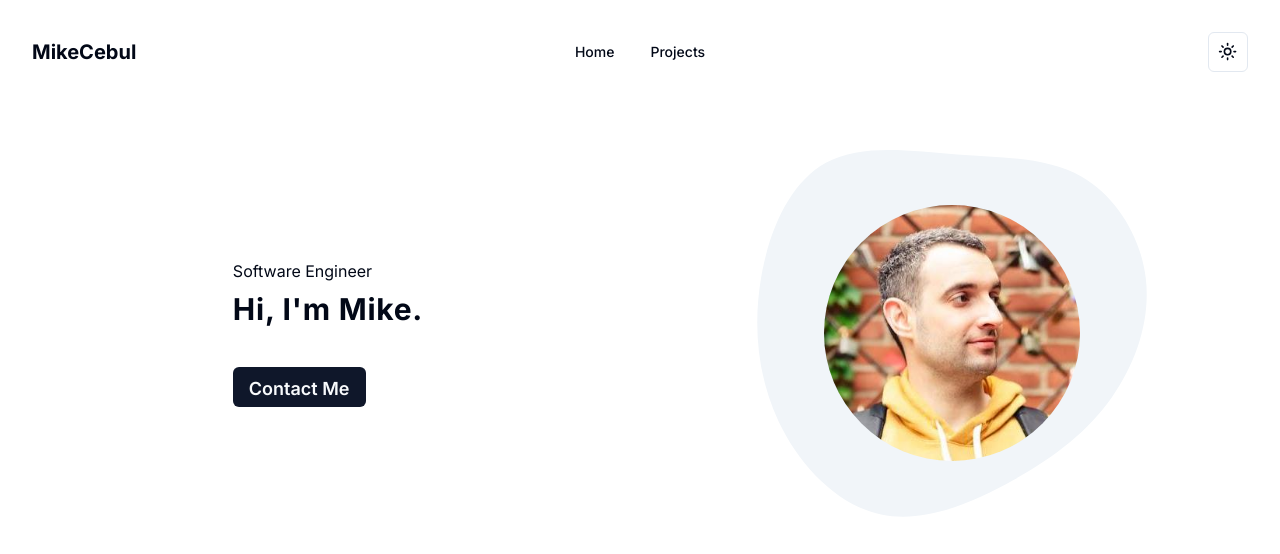
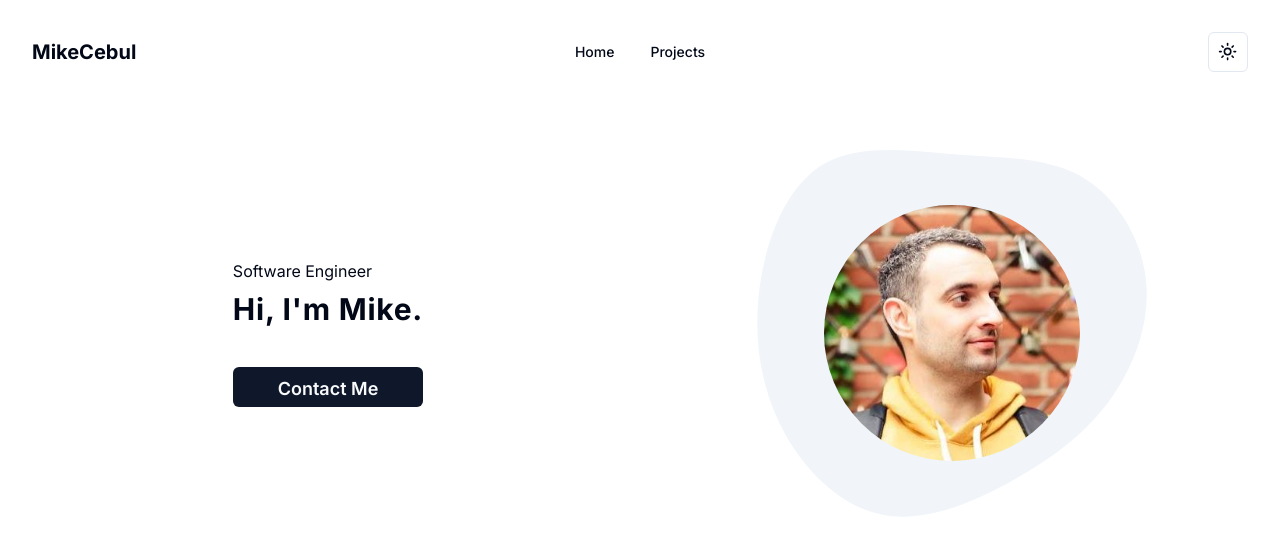
Before and after one commit to mikecebul/next-portfolio, a Next.js app: page / in a window 1280 px wide. Shown: the top 554 px of the page. Built offline with nearby package versions, Linux system fonts and the light colour scheme.

Commit message:
Chore: email contact me button

```diff
--- a/src/_components/ui/button.tsx
+++ b/src/_components/ui/button.tsx
@@ -1,11 +1,11 @@
-import * as React from "react"
-import { Slot } from "@radix-ui/react-slot"
-import { cva, type VariantProps } from "class-variance-authority"
+import * as React from "react";
+import { Slot } from "@radix-ui/react-slot";
+import { cva, type VariantProps } from "class-variance-authority";
 
-import { cn } from "@/_lib/utils"
+import { cn } from "@/_lib/utils";
 
 const buttonVariants = cva(
-  "inline-flex items-center justify-center rounded-md text-sm font-medium ring-offset-background transition-colors focus-visible:outline-none focus-visible:ring-2 focus-visible:ring-ring focus-visible:ring-offset-2 disabled:pointer-events-none disabled:opacity-50",
+  "inline-flex items-center justify-center rounded-md text-sm font-medium ring-offset-background transition-colors focus-visible:outline-none focus-visible:ring-2 focus-visible:ring-ring focus-visible:ring-offset-2 disabled:pointer-events-none disabled:opacity-50 text-center",
   {
     variants: {
       variant: {
@@ -31,26 +31,26 @@ const buttonVariants = cva(
       size: "default",
     },
   }
-)
+);
 
 export interface ButtonProps
   extends React.ButtonHTMLAttributes<HTMLButtonElement>,
     VariantProps<typeof buttonVariants> {
-  asChild?: boolean
+  asChild?: boolean;
 }
 
 const Button = React.forwardRef<HTMLButtonElement, ButtonProps>(
   ({ className, variant, size, asChild = false, ...props }, ref) => {
-    const Comp = asChild ? Slot : "button"
+    const Comp = asChild ? Slot : "button";
     return (
       <Comp
         className={cn(buttonVariants({ variant, size, className }))}
         ref={ref}
         {...props}
       />
-    )
+    );
   }
-)
-Button.displayName = "Button"
+);
+Button.displayName = "Button";
 
-export { Button, buttonVariants }
+export { Button, buttonVariants };
--- a/src/app/page.tsx
+++ b/src/app/page.tsx
@@ -1,5 +1,7 @@
 import { Button } from "@/_components/ui/button";
 import Image from "next/image";
+import { buttonVariants } from "@/_components/ui/button";
+import { cn } from "@/_lib/utils";
 
 export default function Home() {
   return (
@@ -17,9 +19,15 @@ function Hero() {
         <h2 className="text-3xl tracking-wide font-bold lg:pb-8">
           Hi, I&apos;m Mike.
         </h2>
-        <Button className="hidden lg:block font-semibold text-lg">
+        <a
+          href="mailto:mikecebul@gmail.com"
+          className={cn(
+            buttonVariants(),
+            "hidden lg:block font-semibold text-lg"
+          )}
+        >
           Contact Me
-        </Button>
+        </a>
       </div>
       <div className="flex flex-col justify-center items-center relative">
         <svg
@@ -42,14 +50,15 @@ function Hero() {
           <Image
             alt="Profile picture"
             src="/profile_pic.jpg"
-            objectFit="cover"
             width={350}
             height={350}
             className="rounded-full z-10 w-32 sm:w-64 lg:w-48 xl:w-64"
           />
         </div>
       </div>
-      <Button className="font-semibold text-lg lg:hidden">Contact Me</Button>
+      <Button className="font-semibold text-lg lg:hidden rounded-none">
+        Contact Me
+      </Button>
     </div>
   );
 }
```
